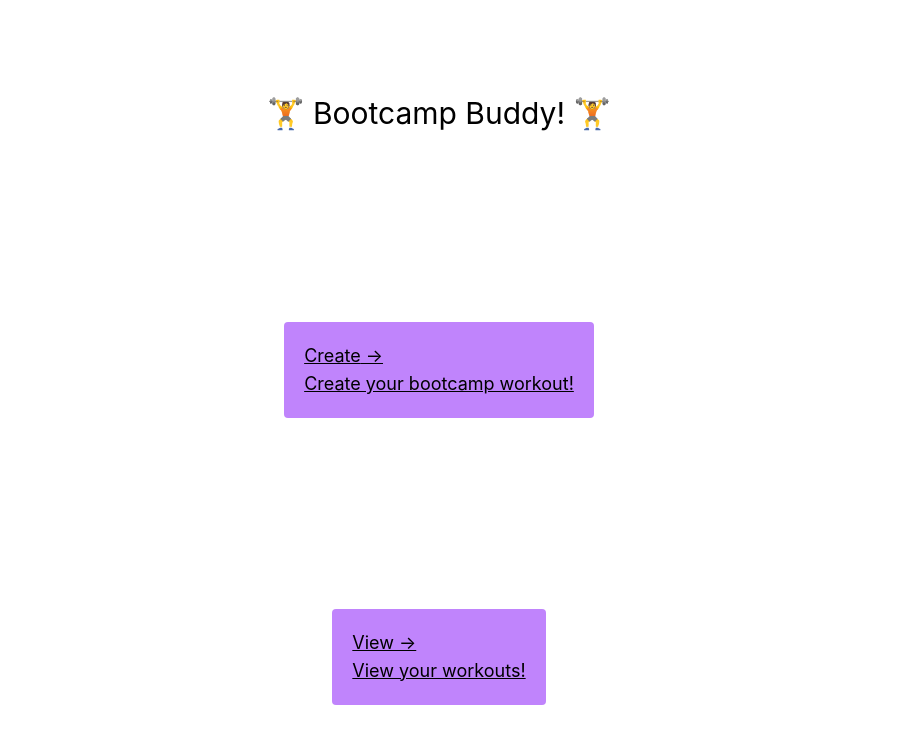
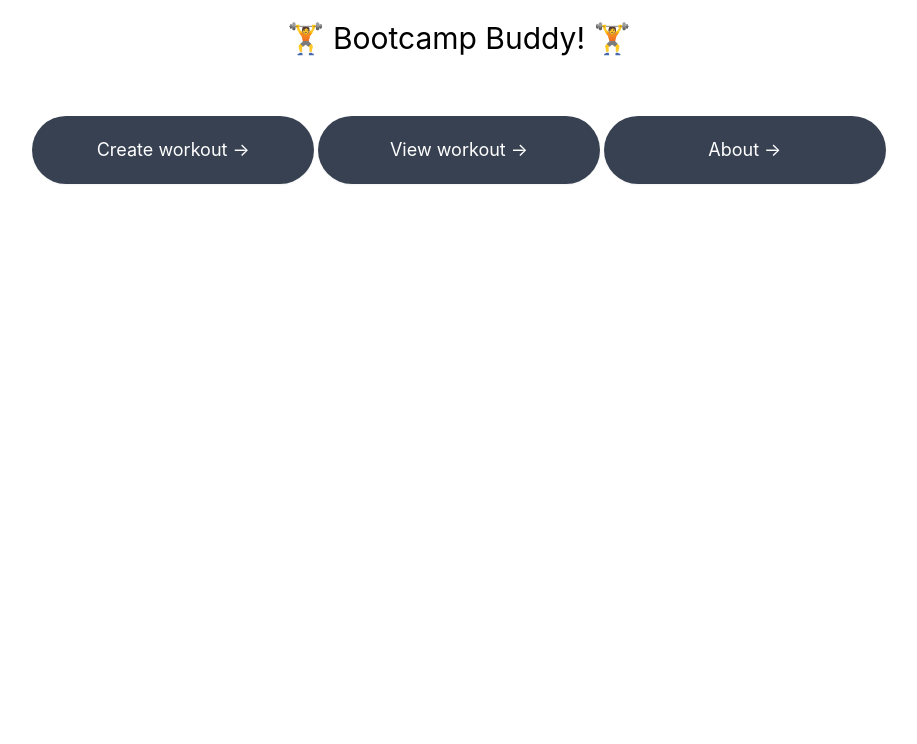
Before and after one commit to kyher/bootcamp-buddy, a Next.js app: page / in a window 1280 px wide. Shown: the top 744 px of the page, without its empty margins (201-1118 px from the left). Built offline with nearby package versions, Linux system fonts and the light colour scheme.

Commit message:
Minor styling tweaks. Added About Page.
Some minor styling tweaks with grid and some colour changes. Added a very brief about page.

```diff
--- a/components/FormSection.tsx
+++ b/components/FormSection.tsx
@@ -5,15 +5,14 @@ type props = {
 
 const FormSection = ({ type, handleChange }: props) => {
   return (
-    <div className="bg-cyan-500  my-2 p-5">
-      <h2>{type}</h2>
-      <label htmlFor={type}>{type} Number 1 </label>
+    <div className="bg-gray-700	 text-white rounded  my-2 p-5">
+      <label htmlFor={type}>{type}</label>
       <input
         type="text"
         id={type}
         name={type}
         onChange={handleChange}
-        className="shadow appearance-none border  rounded w-full py-2 px-3 text-gray-700 mb-3 leading-tight focus:outline-none focus:shadow-outline"
+        className="shadow appearance-none border  rounded-full w-full py-2 px-3 text-gray-700 mb-3 leading-tight focus:outline-none focus:shadow-outline"
       />
     </div>
   );
--- a/components/HomeLink.tsx
+++ b/components/HomeLink.tsx
@@ -2,17 +2,15 @@ import Link from "next/link";
 
 type props = {
   title: string;
-  linkText: string;
   link: string;
 };
 
-const HomeLink = ({ title, linkText, link }: props) => {
+const HomeLink = ({ title, link }: props) => {
   return (
-    <div className=" bg-purple-400 p-5 rounded text-lg">
+    <div className="bg-gray-700 text-white shadow-sm p-5 rounded-full text-lg col-span-1">
       <Link href={link}>
-        <a className="underline">
+        <a className="text-center	">
           <h2>{title} &rarr;</h2>
-          <p>{linkText}</p>
         </a>
       </Link>
     </div>
--- /dev/null
+++ b/pages/about.tsx
@@ -0,0 +1,30 @@
+import type { NextPage } from "next";
+import Head from "next/head";
+import Link from "next/link";
+
+const About: NextPage = () => {
+  return (
+    <div>
+      <Head>
+        <title>Bootcamp Buddy</title>
+        <meta name="description" content="Generated by create next app" />
+        <link rel="icon" href="/favicon.ico" />
+      </Head>
+
+      <main className="grid place-items-center justify-evenly	 h-screen ">
+        <Link href="/">
+          <a>
+            <h2>Go Back</h2>
+          </a>
+        </Link>
+        <h1 className="text-3xl bold">About Bootcamp Buddy</h1>
+
+        <p>
+          A site to aid the creation of bootcamp workouts. Made using NextJS.
+        </p>
+      </main>
+    </div>
+  );
+};
+
+export default About;
--- a/pages/index.tsx
+++ b/pages/index.tsx
@@ -1,6 +1,5 @@
 import type { NextPage } from "next";
 import Head from "next/head";
-import Link from "next/link";
 import { HomeLink } from "../components";
 
 const Home: NextPage = () => {
@@ -12,20 +11,15 @@ const Home: NextPage = () => {
         <link rel="icon" href="/favicon.ico" />
       </Head>
 
-      <main className="grid place-items-center justify-evenly	 h-screen ">
+      <main className="grid place-items-center gap-5 m-5 w-full">
         <h1 className="text-3xl bold">🏋️ Bootcamp Buddy! 🏋️</h1>
+        <div className="grid grid-cols-3 gap-1 w-2/3 my-10">
+          <HomeLink title="Create workout" link="/workout/create" />
 
-        <HomeLink
-          title="Create"
-          linkText="Create your bootcamp workout!"
-          link="/workout/create"
-        />
+          <HomeLink title="View workout" link="/workout/view" />
 
-        <HomeLink
-          title="View"
-          linkText="View your workouts!"
-          link="/workout/view"
-        />
+          <HomeLink title="About" link="/about" />
+        </div>
       </main>
     </div>
   );
--- a/pages/workout/create.tsx
+++ b/pages/workout/create.tsx
@@ -61,7 +61,7 @@ const Create: NextPage = () => {
         <FormSection type="Stretches" handleChange={handleStretchesChange} />
         <button
           onClick={handleSubmit}
-          className="shadow bg-purple-500 hover:bg-purple-400 focus:shadow-outline focus:outline-none text-white font-bold py-2 px-4 rounded"
+          className="shadow bg-gray-700	 hover:bg-gray-600 focus:shadow-outline focus:outline-none text-white font-bold py-2 px-4 rounded w-full"
         >
           Add
         </button>
```
